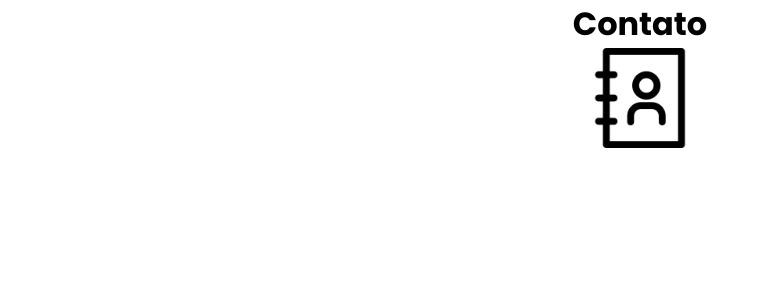
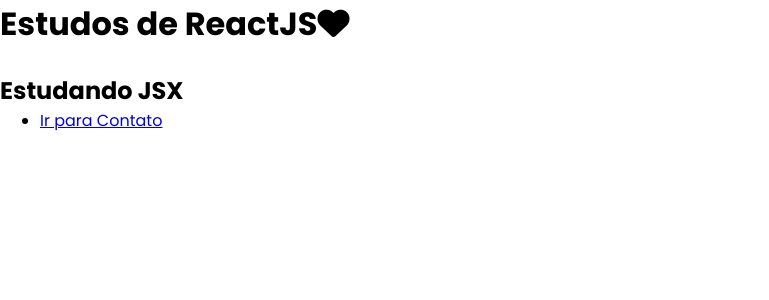
Before and after one commit to vinczken/estudo-reactjs, a React (Create React App) app: page / in a window 1280 px wide. Shown: the top 300 px of the page, without its empty margins (0-769 px from the left). Built offline with nearby package versions, Linux system fonts and the light colour scheme.

Commit message:
navegação-parte 1

```diff
--- a/src/index.jsx
+++ b/src/index.jsx
@@ -2,12 +2,20 @@
 import ReactDOM from 'react-dom/client';
 import './index.css';
 
-//import App from './pages/app';
+import { BrowserRouter, Routes, Route } from 'react-router-dom'
+
+
+import App from './pages/app';
 import Contato from './pages/contato';
 
 const root = ReactDOM.createRoot(document.getElementById('root'));
 root.render(
   <React.StrictMode>
-    <Contato />
+    <BrowserRouter>
+      <Routes>
+        <Route path='/' element={ <App /> } />
+        <Route path='/contato' element={ <Contato /> } />
+      </Routes>
+    </BrowserRouter>
   </React.StrictMode>
 );
--- a/src/pages/app/index.jsx
+++ b/src/pages/app/index.jsx
@@ -1,4 +1,6 @@
 import './index.css';
+
+import { Link } from 'react-router-dom';
 
 export default function App() {
   return (
@@ -9,6 +11,11 @@
       </h1>
       <br />
       <h2> Estudando JSX </h2>
+      <ul>
+        <li>
+          <Link to='/contato'>Ir para Contato</Link>
+        </li>
+      </ul>
     </div>
   );
 }
--- a/src/pages/contato/index.css
+++ b/src/pages/contato/index.css
@@ -5,3 +5,7 @@
 .icone-contato {
     width: 100px;
 }
+
+.voltar{
+    font-size: 33px;
+}
--- a/src/pages/contato/index.jsx
+++ b/src/pages/contato/index.jsx
@@ -1,13 +1,18 @@
 import './index.css'
 
+import { Link } from 'react-router-dom'
 
 export default function Contato(){
 
 
     return ( /* bloco jsx*/
         <div className='pagina-contato'>
+            <Link to='/'>
+            <i className='fa fa-arrow-left voltar'></i>
+            </Link>
+
             <h1> Contato </h1>
-            <img className='icone-contato' src='/assets/images/icon-contato.png' />
+            <img className='icone-contato' alt='' src='/assets/images/icon-contato.png' />
         </div>
     )
 }
```
